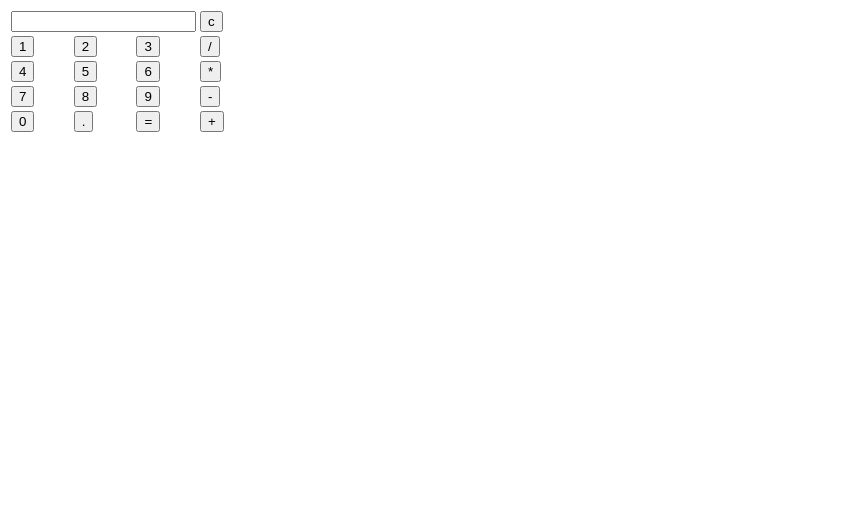
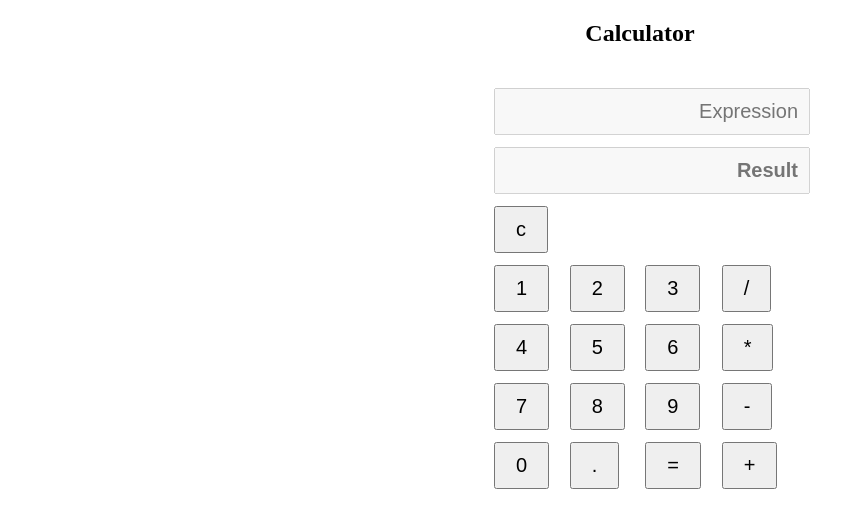
Before and after one commit to adityapriyadrshi22/dynamic-calculator-, a plain HTML site: page index.html in a window 1280 px wide. Shown: the whole page, without its empty margins (0-862 px from the left). Drawn offline with Linux system fonts and the light colour scheme.

Commit message:
Update index.html

```diff
--- a/index.html
+++ b/index.html
@@ -3,62 +3,71 @@
 <head>
     <meta charset="UTF-8">
     <meta name="viewport" content="width=device-width, initial-scale=1.0">
-    <title>calculator</title>
-    <script src="calc.js"></script>
+    <title>Calculator</title>
+    <script src="cal.js"></script>
+	<style>
+  input[type="text"] {
+    font-size: 20px;
+    padding: 10px;
+    text-align: right;
+  }
+
+  table {
+    margin: auto;
+    border-spacing: 10px;
+  }
+
+  input[type="button"] {
+    font-size: 20px;
+    padding: 10px 20px;
+  }
+</style>
+
 </head>
 <body>
-    <table id="calcu">
-		<tr>
-			<td colspan="3"><input type="text" id="result"></td>
-			<!-- clr() function will call clr to clear all value -->
+    <h2 style= text-align:center;>Calculator</h2>
+    <table>
+        	<tr>
+			<tr>
+  <td colspan="4">
+    <input type="text" id="expression" placeholder="Expression" disabled style="width: 100%;">
+  </td>
+</tr>
+<tr>
+  <td colspan="4">
+    <input type="text" id="result" placeholder="Result" disabled style="width: 100%; font-weight: bold;">
+  </td>
+</tr>
+
 			<td><input type="button" value="c" onclick="clr()" /> </td>
 		</tr>
 		<tr>
-			<!-- create button and assign value to each button -->
-			<!-- dis("1") will call function dis to display value -->
-			<td><input type="button" value="1" id = "1" onclick="dis('1')"
-						onkeydown="myFunction(event)"> </td>
-			<td><input type="button" value="2" id = "2" onclick="dis('2')"
-						onkeydown="myFunction(event)"> </td>
-			<td><input type="button" value="3"id = "3" onclick="dis('3')"
-						onkeydown="myFunction(event)"> </td>
-			<td><input type="button" value="/" id = "/"onclick="dis('/')"
-						onkeydown="myFunction(event)"> </td>
+
+			<td><input type="button" value="1" id="1" onclick="dis('1')"> </td>
+			<td><input type="button" value="2" id="2" onclick="dis('2')"> </td>
+			<td><input type="button" value="3" id="3" onclick="dis('3')"> </td>
+			<td><input type="button" value="/" id="/" onclick="dis('/')"> </td>
 		</tr>
 		<tr>
-			<td><input type="button" value="4" id = "4"onclick="dis('4')"
-						onkeydown="myFunction(event)"> </td>
-			<td><input type="button" value="5"id = "5" onclick="dis('5')"
-						onkeydown="myFunction(event)"> </td>
-			<td><input type="button" value="6"id = "6" onclick="dis('6')"
-						onkeydown="myFunction(event)"> </td>
-			<td><input type="button" value="*"id = "*" onclick="dis('*')"
-						onkeydown="myFunction(event)"> </td>
+			<td><input type="button" value="4" id="4" onclick="dis('4')"> </td>
+			<td><input type="button" value="5" id="5" onclick="dis('5')"> </td>
+			<td><input type="button" value="6" id="6" onclick="dis('6')"> </td>
+			<td><input type="button" value="*" id="*"onclick="dis('*')"> </td>
 		</tr>
 		<tr>
-			<td><input type="button" value="7"id = "7" onclick="dis('7')"
-						onkeydown="myFunction(event)"> </td>
-			<td><input type="button" value="8"id = "8" onclick="dis('8')"
-						onkeydown="myFunction(event)"> </td>
-			<td><input type="button" value="9"id = "9" onclick="dis('9')"
-						onkeydown="myFunction(event)"> </td>
-			<td><input type="button" value="-" id = "-"onclick="dis('-')"
-						onkeydown="myFunction(event)"> </td>
+			<td><input type="button" value="7" id="7" onclick="dis('7')"> </td>
+			<td><input type="button" value="8" id="8"onclick="dis('8')"> </td>
+			<td><input type="button" value="9" id="9"onclick="dis('9')"> </td>
+			<td><input type="button" value="-" id="-"onclick="dis('-')"> </td>
 		</tr>
 		<tr>
-			<td><input type="button" value="0" id = 0 onclick="dis('0')"
-						onkeydown="myFunction(event)"> </td>
-			<td><input type="button" value="." onclick="dis('.')"
-						onkeydown="myFunction(event)"> </td>
-			<!-- solve function call function solve to evaluate value -->
-			<td><input type="button" value="=" onclick="solve()"> </td>
+			<td><input type="button" value="0" id="0"onclick="dis('0')"> </td>
+			<td><input type="button" value="." id="."onclick="dis('.')"> </td>
 
-			<td><input type="button" value="+" onclick="dis('+')"
-						onkeydown="myFunction(event)"> </td>
+			<td><input type="button" value="=" id="="onclick="solve()"> </td>
+
+			<td><input type="button" value="+" id="+"onclick="dis('+')"> </td>
 		</tr>
 	</table>
-
-
-
 </body>
 </html>
```
